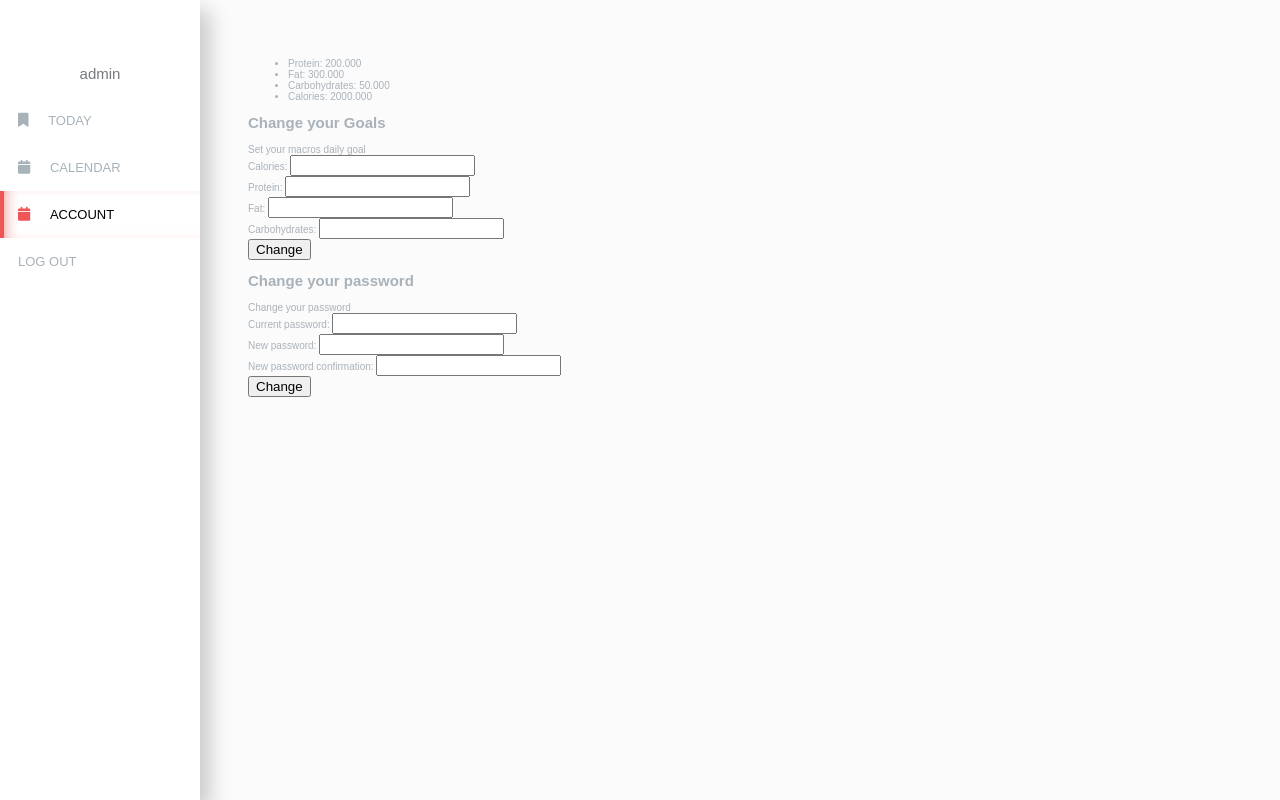
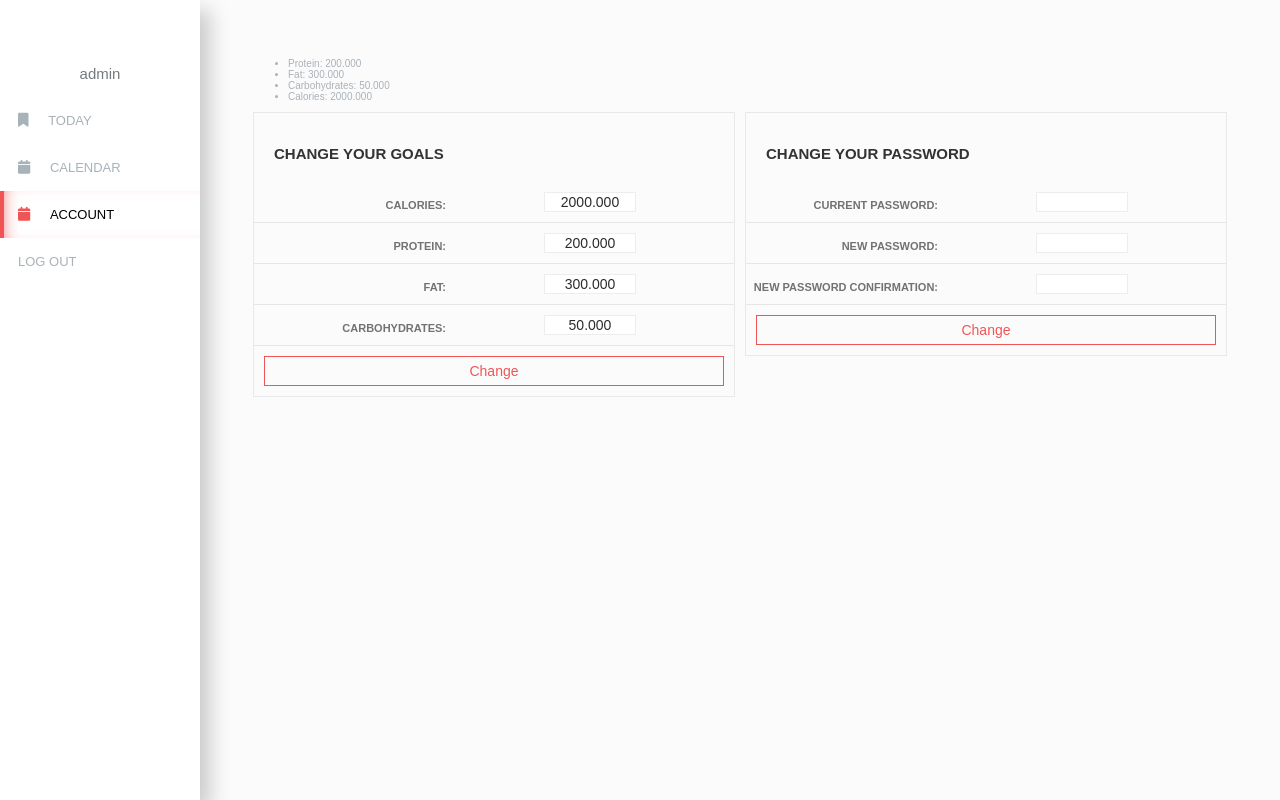
Before and after one commit to sebaulloa1/capstone, a Django app: page /account in a window 1280 px wide. Run offline with Django 3.2, Linux system fonts and the light colour scheme; a user stored in the database is signed in; data comes from the database, SQL or seed files in the repository; both versions use the stored data as it was after the commit; some libraries are stand-ins or nearby versions.

Commit message:
20 dec working on css

```diff
--- /dev/null
+++ b/profiler/static/profiler/account.css
@@ -0,0 +1,96 @@
+.main-container {
+    width: 100%;
+    display: table;
+}
+
+.form-container {
+    position: relative;
+    margin-left: 5px;
+    margin-right: 5px;
+    float: left;
+    width: calc(50% - 12px);
+    border: 1px solid rgba(0,0,0,.07);
+}
+
+@media (max-width: 992px) {
+    .form-container {
+        width: calc(100% - 12px);
+    }
+}
+
+.form-heading {
+    padding: 20px 20px 7px;
+    position: relative;
+}
+
+.form-heading h2 {
+    text-transform: uppercase;
+    font-weight: 600;
+    color: #333;
+}
+
+.input-container {
+    border-bottom: 1px solid #e6e6e6;
+    padding-bottom: 10px;
+    display: table;
+    width: 100%;
+    padding-top: 10px;
+    color: #505050;
+}
+
+.input-container label {
+    font-size: 11px;
+    text-transform: uppercase;
+    font-weight: 600;
+    opacity: 0.8;
+    text-align: right;
+    width: 40%;
+    padding-top: 7px;
+    position: relative;
+    float: left;
+}
+
+.input-div {
+    width: 60%;
+    position: relative;
+    float: left;
+    text-align: center;
+}
+
+.form-input {
+    border: 1px solid rgba(0,0,0,.07);
+    color: #2c2c2c;
+    font-size: 14px;
+    font-weight: 400;
+    padding-left: 15px;
+    padding-right: 15px;
+    width: 60px;
+    text-align: center;
+}
+
+.btn-container {
+    padding: 10px;
+    display: table;
+    width: 100%;
+}
+
+.btn {
+    border: 1px solid #f0f0f0;
+    background-color: transparent;
+    color: var(--red);
+    border-color: var(--red);
+    font-size: 14px;
+    font-weight: 400;
+    text-align: center;
+    width: calc(100% - 20px);
+    display: block;
+    padding: 6px 12px;
+    position: relative;
+    cursor: pointer;
+}
+
+.btn:hover {
+    color: #fff;
+    background-color: var(--red);
+    border-color: var(--red);
+}
--- a/profiler/templates/profiler/account.html
+++ b/profiler/templates/profiler/account.html
@@ -26,53 +26,72 @@
             <li>Calories: <span class="goal-calories">{{ goals.calories }}</span></li>
         </ul>
     </div>
-
-    <div class="change-goal-container">
+    <div class="main-container">
+        <div class="form-container">
+            <div class="form-heading">
                 <h2>Change your Goals</h2>
-        <div class="change-goal-title">
-            <span>Set your macros daily goal</span>
             </div>
             <form class="form" id="change-goal-form">
                 <div class="input-container">
                     <label for="calories">Calories:</label>
-                <input class="form-input" type="text" name="calories" id="calories">
+                    <div class="input-div">
+                        <input class="form-input" type="text" name="calories" id="calories" value="{{ goals.calories }}">
+                    </div>
                 </div>
                 <div class="input-container">
                     <label for="protein">Protein:</label>
-                <input class="form-input" type="text" name="protein" id="protein">
+                    <div class="input-div">
+                        <input class="form-input" type="text" name="protein" id="protein" value="{{ goals.protein }}">
+                    </div>
                 </div>
                 <div class="input-container">
                     <label for="fat">Fat:</label>
-                <input class="form-input" type="text" name="fat" id="fat">
+                    <div class="input-div">
+                        <input class="form-input" type="text" name="fat" id="fat" value="{{ goals.fat }}">
+                    </div>
                 </div>
                 <div class="input-container">
                     <label for="carbs">Carbohydrates:</label>
-                <input class="form-input" type="text" name="carbs" id="carbs">
+                    <div class="input-div">
+                        <input class="form-input" type="text" name="carbs" id="carbs" value="{{ goals.carbs }}">
                     </div>
+                </div>
+                <div class="btn-container">
                     <input class="btn" type="submit" value="Change">
+                </div>
+
             </form>
         </div>
 
-    <div class="change-pass-container">
-        <h2>Change your password</h2>
-        <div class="change-pass-title">
-            <span>Change your password</span>
+        <div class="form-container">
+            <div class="form-heading">
+                <h2>Change your Password</h2>
             </div>
             <form class="form" id="change-pass-form">
                 <div class="input-container">
                     <label for="current-pass">Current password:</label>
+                    <div class="input-div">
                         <input class="form-input" type="password" name="current-pass" id="current-pass">
+                    </div>
                 </div>
                 <div class="input-container">
                     <label for="new-pass">New password:</label>
+                    <div class="input-div">
                         <input class="form-input" type="password" name="new-pass" id="new-pass">
+                    </div>
                 </div>
                 <div class="input-container">
                     <label for="new-pass-confirmation">New password confirmation:</label>
+                    <div class="input-div">
                         <input class="form-input" type="password" name="new-pass-confirmation" id="new-pass-confirmation">
                     </div>
+                </div>
+                <div class="btn-container">
                     <input class="btn" type="submit" value="Change">
+                </div>
+
             </form>
+        </div>
     </div>
 
 {% endblock %}
--- a/profiler/templates/profiler/layout.html
+++ b/profiler/templates/profiler/layout.html
@@ -9,6 +9,7 @@
         <script src="https://kit.fontawesome.com/498d15032c.js" crossorigin="anonymous"></script>
         <link href="{% static 'profiler/calendar_style.css' %}" rel="stylesheet">
         <link href="{% static 'profiler/day.css' %}" rel="stylesheet">
+        <link href="{% static 'profiler/account.css' %}" rel="stylesheet">
         <script src="https://canvasjs.com/assets/script/canvasjs.min.js"></script>
     </head>
     <body>
```
Also changed, not shown: profiler/static/profiler/day.css (+56 -8 lines), db.sqlite3. Lines whose indentation alone changed are shown as unchanged.
